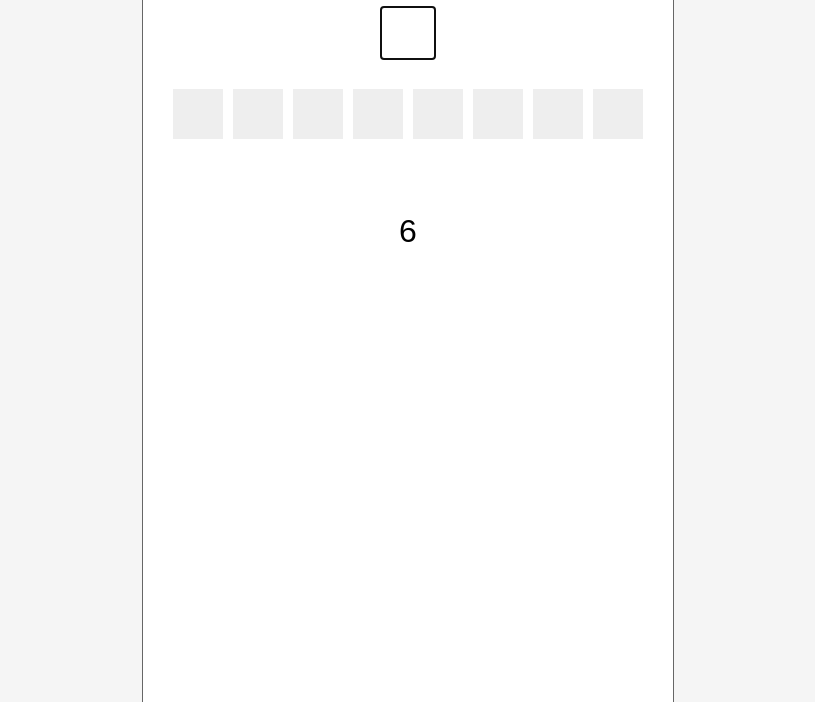
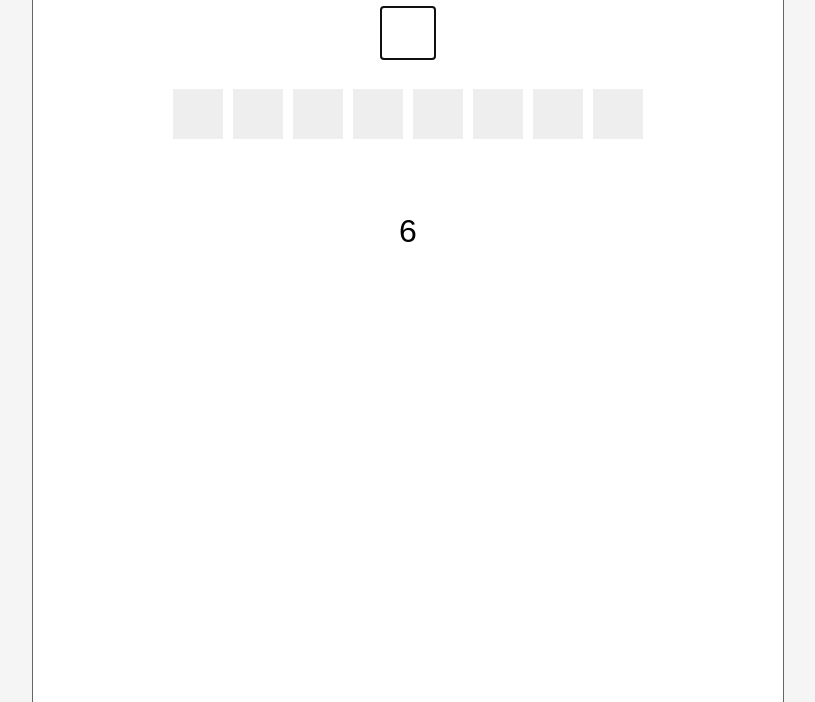
Before and after one commit to timmy38233/js-sandbox, a plain HTML site: page session08/index.html in a window 1280 px wide. Shown: the part 98-800 px from the top of the page, without its empty margins (232-1047 px from the left). Drawn offline with Linux system fonts and the light colour scheme.

Commit message:
Hangman bugfixes (#21)

```diff
--- a/session08/hangman.js
+++ b/session08/hangman.js
@@ -176,7 +176,6 @@
             (acc, curr, i) => (curr === letter ? [...acc, i] : acc),
             []
         );
-        console.log(indicesForLetter);
 
         /*
             Takes the indices and builds a new array with the map function. Result: ['.hangman__letter--index2', .hangman__letter--index2']
@@ -200,6 +199,7 @@
         gameState.elements.$counter.innerText = --gameState.livesLeft;
 
         gameState.elements.$counter.classList.remove('animate');
+        // This is needed to rerender the element and trigger the animation
         void gameState.elements.$counter.offsetWidth;
         gameState.elements.$counter.classList.add('animate');
     }
--- a/session08/style.css
+++ b/session08/style.css
@@ -23,6 +23,7 @@ body {
 }
 
 .hangman {
+    min-width: 700px;
     min-height: 100%;
     padding: 25px;
     border-left: 1px solid #666;
@@ -51,6 +52,7 @@ body {
 
 .hangman__word {
     display: flex;
+    justify-content: center;
     margin-top: 25px;
 }
 
```
